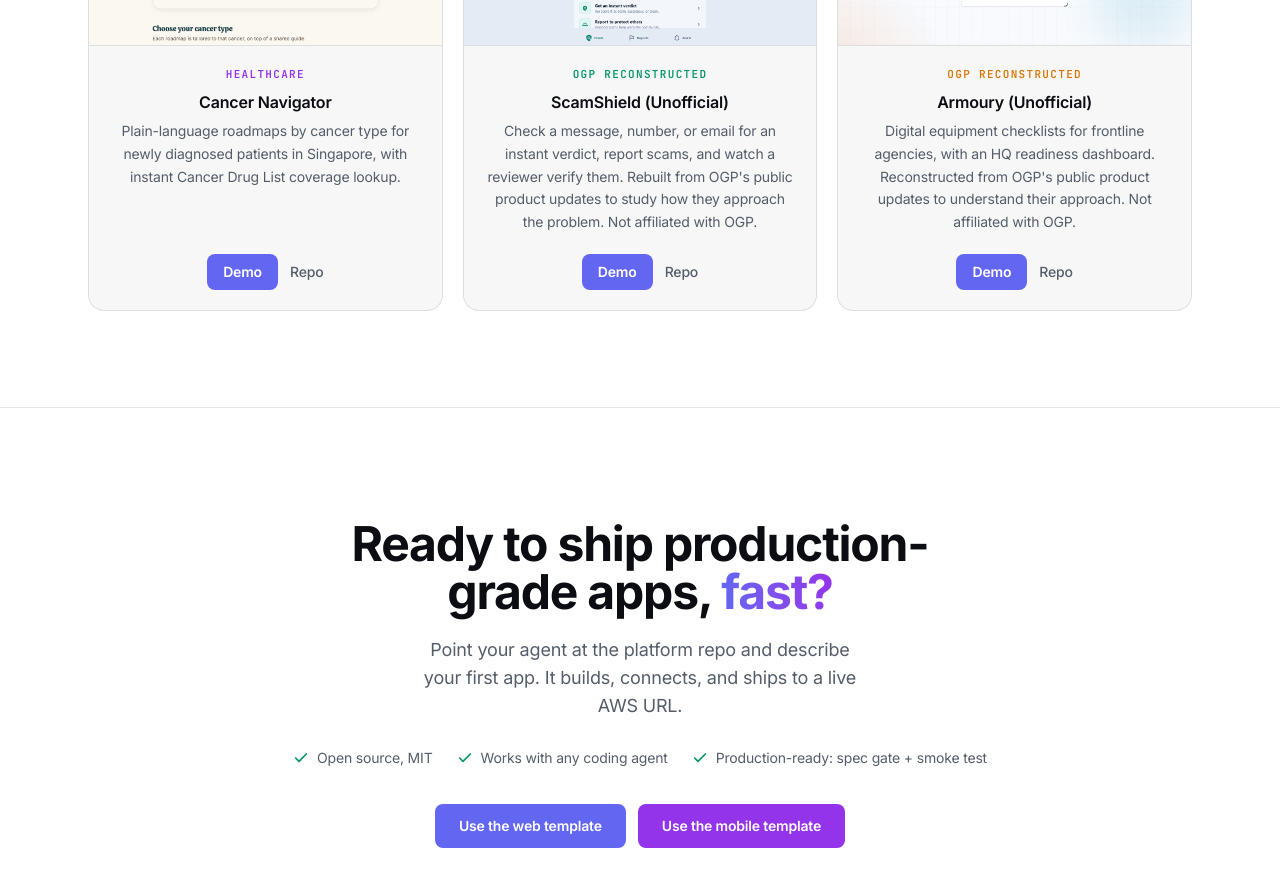
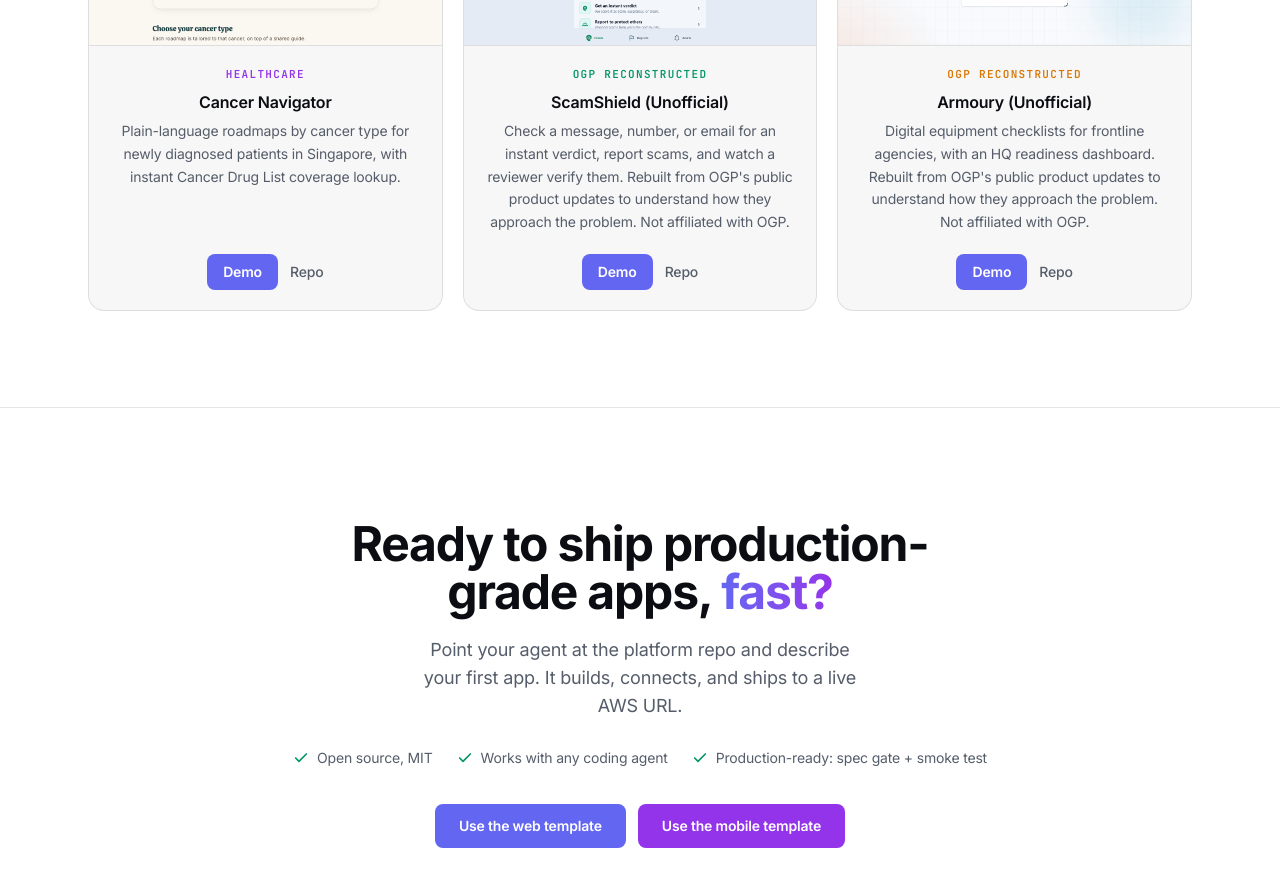
Before and after one commit to elleskay/platform-site, a Next.js app: page /platform-site/ in a window 1280 px wide. Shown: the part 4340-5226 px from the top of the page. Built offline with nearby package versions, Linux system fonts and the light colour scheme.

Commit message:
content: use consistent 'rebuilt from public product updates' wording on both OGP reconstructions

```diff
--- a/app/components/Gallery.tsx
+++ b/app/components/Gallery.tsx
@@ -14,8 +14,8 @@
   { name: "DriveBuddy", cat: "Mobility", tag: "AI · Mobility", color: "#818cf8", note: "AI driving companion for Singapore: live ERP, traffic, weather and parking, drive tracking with in-drive voice alerts, post-trip cost breakdowns, and an AI assistant.", live: "https://elleskay.github.io/drivebuddy/", repo: "https://github.com/elleskay/drivebuddy", shot: driveShot },
   { name: "CoverLens", cat: "Insurance", tag: "AI · Insurance", color: "var(--color-accent)", note: "AI insurance policy checker. Grounded LangGraph extraction, every finding quote-backed.", live: "https://d33z7oya883ugt.cloudfront.net", repo: "https://github.com/elleskay/insurance-dashboard", shot: coverShot },
   { name: "Cancer Navigator", cat: "Healthcare", tag: "Healthcare", color: "var(--color-violet)", note: "Plain-language roadmaps by cancer type for newly diagnosed patients in Singapore, with instant Cancer Drug List coverage lookup.", live: "https://d1z96o21m62u9i.cloudfront.net", repo: "https://github.com/elleskay/cancer-navigator", shot: cancerShot },
-  { name: "ScamShield (Unofficial)", cat: "OGP Reconstructed", tag: "OGP Reconstructed", color: "var(--color-ok)", note: "Check a message, number, or email for an instant verdict, report scams, and watch a reviewer verify them. Rebuilt from OGP's public product updates to study how they approach the problem. Not affiliated with OGP.", live: "https://elleskay.github.io/scamshield/", repo: "https://github.com/elleskay/scamshield", shot: scamShot },
-  { name: "Armoury (Unofficial)", cat: "OGP Reconstructed", tag: "OGP Reconstructed", color: "#d97706", note: "Digital equipment checklists for frontline agencies, with an HQ readiness dashboard. Reconstructed from OGP's public product updates to understand their approach. Not affiliated with OGP.", live: "https://d6a3alh51t58d.cloudfront.net", repo: "https://github.com/elleskay/armoury", shot: armouryShot },
+  { name: "ScamShield (Unofficial)", cat: "OGP Reconstructed", tag: "OGP Reconstructed", color: "var(--color-ok)", note: "Check a message, number, or email for an instant verdict, report scams, and watch a reviewer verify them. Rebuilt from OGP's public product updates to understand how they approach the problem. Not affiliated with OGP.", live: "https://elleskay.github.io/scamshield/", repo: "https://github.com/elleskay/scamshield", shot: scamShot },
+  { name: "Armoury (Unofficial)", cat: "OGP Reconstructed", tag: "OGP Reconstructed", color: "#d97706", note: "Digital equipment checklists for frontline agencies, with an HQ readiness dashboard. Rebuilt from OGP's public product updates to understand how they approach the problem. Not affiliated with OGP.", live: "https://d6a3alh51t58d.cloudfront.net", repo: "https://github.com/elleskay/armoury", shot: armouryShot },
 ];
 
 const CATS = ["All", "Tax", "Healthcare", "Insurance", "Mobility", "OGP Reconstructed"];
```
